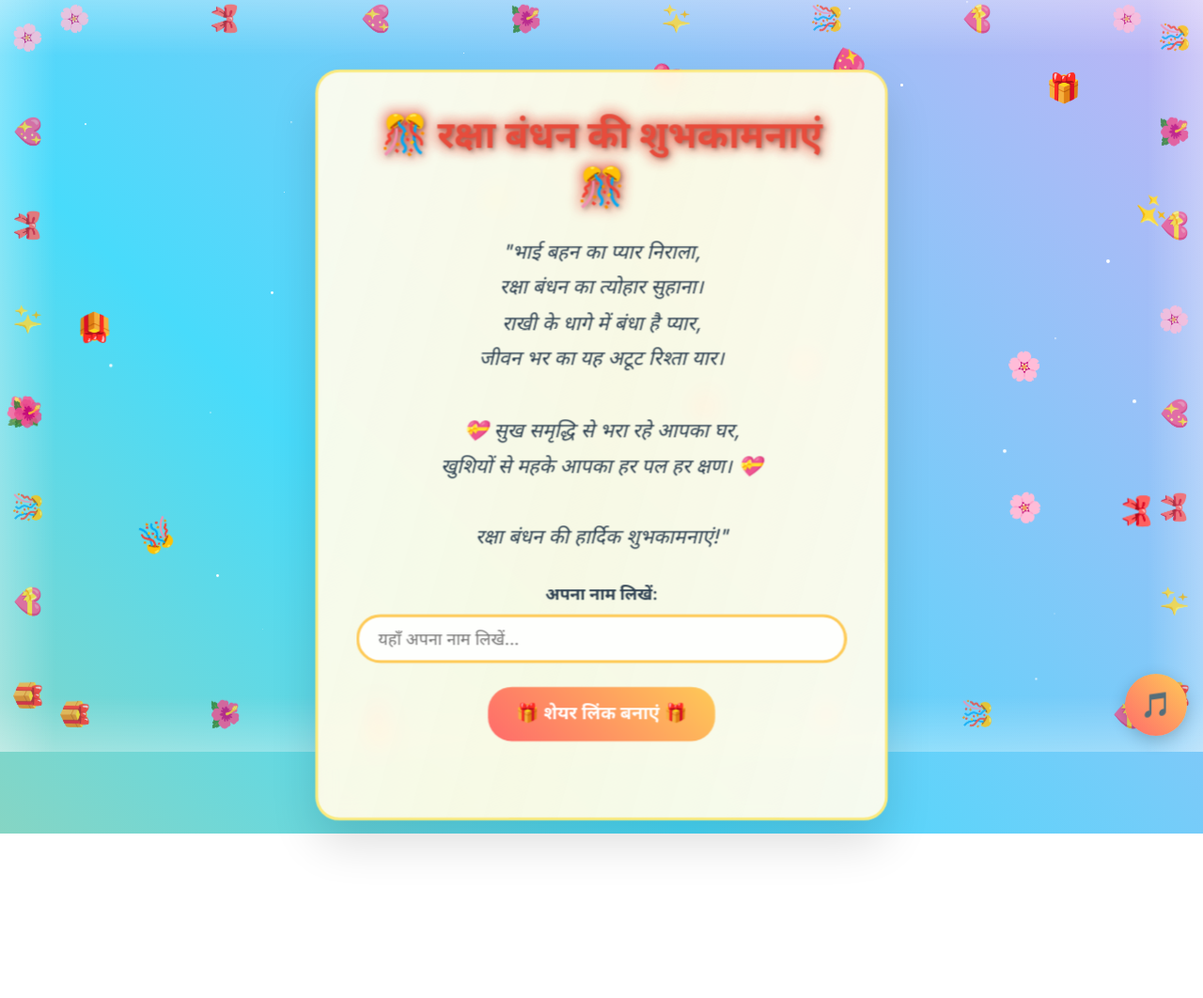
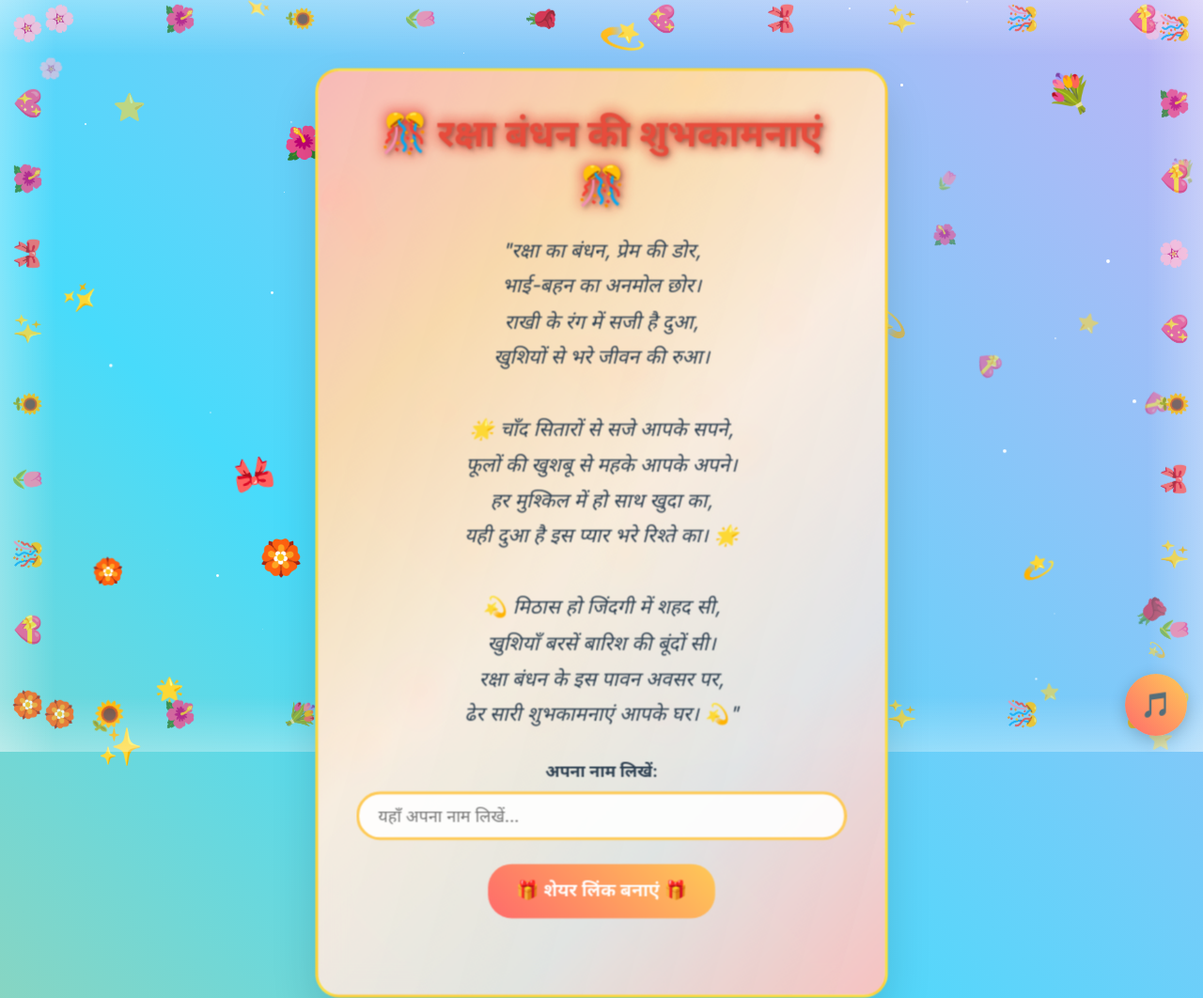
Before and after one commit to Diamond5786/Raksha-Bandhan, a plain HTML site: page index.html in a window 1280 px wide. Shown: the top 1062 px of the page at 94% size. Before the commit the page ends 887 px from the top, so only its background shows below. Drawn offline with Linux system fonts and the light colour scheme.

Commit message:
Update index.html

```diff
--- a/index.html
+++ b/index.html
@@ -150,15 +150,20 @@
         }
 
         .wishes-card {
-            background: rgba(255, 255, 255, 0.95);
-            backdrop-filter: blur(10px);
+            background: linear-gradient(135deg,
+        rgba(255, 182, 193, 0.95) 0%,
+        rgba(255, 218, 185, 0.95) 25%,
+        rgba(255, 240, 245, 0.95) 50%,
+        rgba(230, 230, 250, 0.95) 75%,
+        rgba(255, 192, 203, 0.95) 100%);
+            backdrop-filter: blur(15px);
             border-radius: 25px;
             padding: 40px;
             max-width: 600px;
             width: 100%;
             text-align: center;
-            box-shadow: 0 20px 40px rgba(0, 0, 0, 0.1);
-            border: 3px solid rgba(255, 215, 0, 0.5);
+            box-shadow: 0 20px 40px rgba(0, 0, 0, 0.15);
+            border: 3px solid rgba(255, 215, 0, 0.7);
             animation: cardPulse 3s ease-in-out infinite;
             position: relative;
             overflow: hidden;
@@ -379,41 +384,66 @@
             0%, 100% { transform: scale(1); }
             50% { transform: scale(1.2); }
         }
+
+        @keyframes backgroundFloat {
+            0%, 100% {
+                transform: translateY(0px) translateX(0px) rotate(0deg) scale(1);
+                opacity: 0.6;
+            }
+            25% {
+                transform: translateY(-15px) translateX(10px) rotate(90deg) scale(1.1);
+                opacity: 0.8;
+            }
+            50% {
+                transform: translateY(-5px) translateX(-10px) rotate(180deg) scale(0.9);
+                opacity: 0.4;
+            }
+            75% {
+                transform: translateY(10px) translateX(5px) rotate(270deg) scale(1.2);
+                opacity: 0.7;
+            }
+        }
     </style>
 </head>
 <body>
     <!-- Border Decorations -->
     <div class="border-decoration top-border">
         <div class="decoration-item">🌸</div>
+        <div class="decoration-item">🌺</div>
+        <div class="decoration-item">🌻</div>
+        <div class="decoration-item">🌷</div>
+        <div class="decoration-item">🌹</div>
+        <div class="decoration-item">💖</div>
         <div class="decoration-item">🎀</div>
-        <div class="decoration-item">💖</div>
-        <div class="decoration-item">🌺</div>
         <div class="decoration-item">✨</div>
         <div class="decoration-item">🎊</div>
         <div class="decoration-item">💝</div>
-        <div class="decoration-item">🌸</div>
     </div>
 
     <div class="border-decoration bottom-border">
-        <div class="decoration-item">🎁</div>
+        <div class="decoration-item">🏵️</div>
         <div class="decoration-item">🌺</div>
+        <div class="decoration-item">💐</div>
+        <div class="decoration-item">🌸</div>
+        <div class="decoration-item">🌻</div>
         <div class="decoration-item">💖</div>
         <div class="decoration-item">🎀</div>
         <div class="decoration-item">✨</div>
-        <div class="decoration-item">🌸</div>
         <div class="decoration-item">🎊</div>
-        <div class="decoration-item">💝</div>
+        <div class="decoration-item">💫</div>
     </div>
 
     <div class="border-decoration left-border">
         <div class="decoration-item">🌸</div>
         <div class="decoration-item">💖</div>
+        <div class="decoration-item">🌺</div>
         <div class="decoration-item">🎀</div>
         <div class="decoration-item">✨</div>
-        <div class="decoration-item">🌺</div>
+        <div class="decoration-item">🌻</div>
+        <div class="decoration-item">🌷</div>
         <div class="decoration-item">🎊</div>
         <div class="decoration-item">💝</div>
-        <div class="decoration-item">🎁</div>
+        <div class="decoration-item">🏵️</div>
     </div>
 
     <div class="border-decoration right-border">
@@ -422,9 +452,11 @@
         <div class="decoration-item">💝</div>
         <div class="decoration-item">🌸</div>
         <div class="decoration-item">💖</div>
+        <div class="decoration-item">🌻</div>
         <div class="decoration-item">🎀</div>
         <div class="decoration-item">✨</div>
-        <div class="decoration-item">🎁</div>
+        <div class="decoration-item">🌷</div>
+        <div class="decoration-item">💫</div>
     </div>
 
     <!-- Animated Background Elements -->
@@ -445,15 +477,20 @@
             </div>
 
             <div class="shayari">
-                "भाई बहन का प्यार निराला,<br>
-                रक्षा बंधन का त्योहार सुहाना।<br>
-                राखी के धागे में बंधा है प्यार,<br>
-                जीवन भर का यह अटूट रिश्ता यार।<br><br>
+    "रक्षा का बंधन, प्रेम की डोर,<br>
+    भाई-बहन का अनमोल छोर।<br>
+    राखी के रंग में सजी है दुआ,<br>
+    खुशियों से भरे जीवन की रुआ।<br><br>
 
-                <span class="heart">💝</span> सुख समृद्धि से भरा रहे आपका घर,<br>
-                खुशियों से महके आपका हर पल हर क्षण। <span class="heart">💝</span><br><br>
+    <span class="heart">🌟</span> चाँद सितारों से सजे आपके सपने,<br>
+    फूलों की खुशबू से महके आपके अपने।<br>
+    हर मुश्किल में हो साथ खुदा का,<br>
+    यही दुआ है इस प्यार भरे रिश्ते का। <span class="heart">🌟</span><br><br>
 
-                रक्षा बंधन की हार्दिक शुभकामनाएं!"
+    <span class="heart">💫</span> मिठास हो जिंदगी में शहद सी,<br>
+    खुशियाँ बरसें बारिश की बूंदों सी।<br>
+    रक्षा बंधन के इस पावन अवसर पर,<br>
+    ढेर सारी शुभकामनाएं आपके घर। <span class="heart">💫</span>"
 </div>
 
             <div class="input-section">
@@ -499,9 +536,10 @@
         // Create floating rakhi elements
         function createFloatingElements() {
     const container = document.getElementById('floating-elements');
-            const elements = ['🎀', '🌸', '💖', '✨', '🎊', '🌺', '💝', '🎁'];
+    const elements = ['🌸', '🌺', '🌻', '🌷', '🌹', '💖', '💝', '🎀', '✨', '🎊', '💫', '⭐', '🌟', '💐', '🏵️'];
 
-            for (let i = 0; i < 15; i++) {
+    // Create 30 floating elements instead of 15
+    for (let i = 0; i < 30; i++) {
         const element = document.createElement('div');
         element.className = 'rakhi';
         element.textContent = elements[Math.floor(Math.random() * elements.length)];
@@ -509,7 +547,28 @@
         element.style.top = Math.random() * 100 + '%';
         element.style.animationDelay = Math.random() * 6 + 's';
         element.style.animationDuration = (Math.random() * 4 + 4) + 's';
+
+        // Add different sizes for variety
+        const size = Math.random() * 20 + 20; // 20px to 40px
+        element.style.fontSize = size + 'px';
+
         container.appendChild(element);
+    }
+
+    // Add more background decorative elements
+    for (let i = 0; i < 20; i++) {
+        const bgElement = document.createElement('div');
+        bgElement.className = 'rakhi';
+        bgElement.textContent = elements[Math.floor(Math.random() * elements.length)];
+        bgElement.style.left = Math.random() * 100 + '%';
+        bgElement.style.top = Math.random() * 100 + '%';
+        bgElement.style.animationDelay = Math.random() * 8 + 's';
+        bgElement.style.animationDuration = (Math.random() * 6 + 6) + 's';
+        bgElement.style.fontSize = (Math.random() * 15 + 15) + 'px';
+        bgElement.style.opacity = '0.6';
+        bgElement.style.zIndex = '1';
+
+        container.appendChild(bgElement);
     }
 }
 
```
Lines whose indentation alone changed are shown as unchanged.
